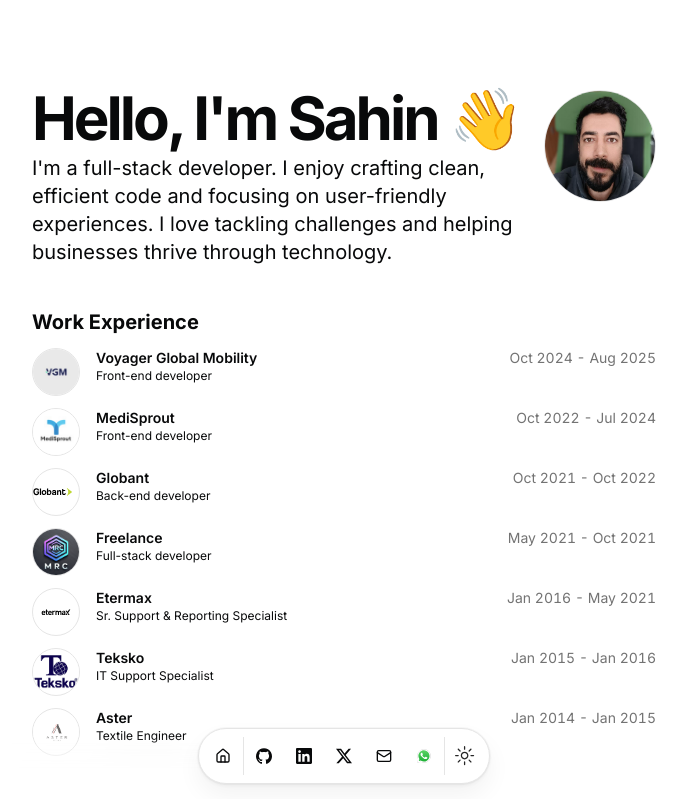
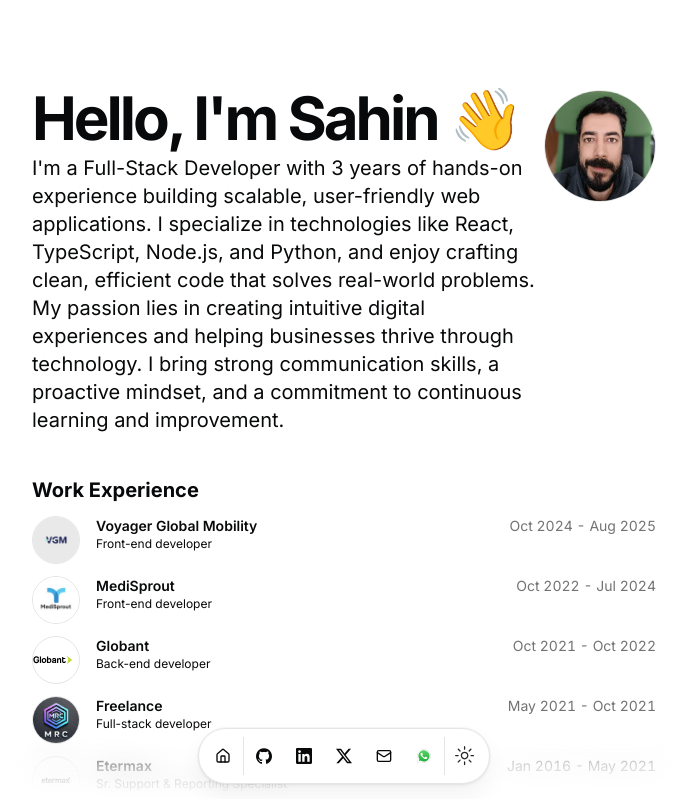
Before and after one commit to sahinmeric/portfolio, a Next.js app: page / in a window 1280 px wide. Shown: the top 799 px of the page, without its empty margins (296-983 px from the left). Built offline with nearby package versions, Linux system fonts and the light colour scheme.

Commit message:
updated about me description

```diff
--- a/src/data/resume.tsx
+++ b/src/data/resume.tsx
@@ -8,7 +8,7 @@ export const DATA = {
   location: "Bogotá, CO",
   locationLink: "https://www.google.com/maps/place/sanfrancisco",
   description:
-    "I'm a full-stack developer. I enjoy crafting clean, efficient code and focusing on user-friendly experiences. I love tackling challenges and helping businesses thrive through technology.",
+    "I'm a Full-Stack Developer with 3 years of hands-on experience building scalable, user-friendly web applications. I specialize in technologies like React, TypeScript, Node.js, and Python, and enjoy crafting clean, efficient code that solves real-world problems. My passion lies in creating intuitive digital experiences and helping businesses thrive through technology. I bring strong communication skills, a proactive mindset, and a commitment to continuous learning and improvement.",
   summary: "",
   avatarUrl: "/me1.png",
   hardSkills: [
```
